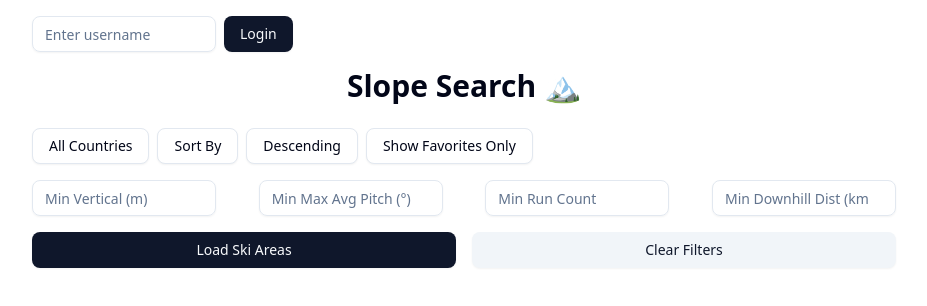
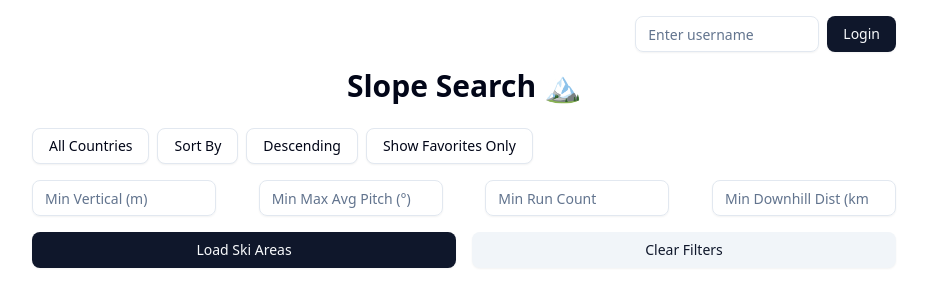
Before and after one commit to GVonB/slope-search, a React (Vite) app in the folder client/: page / in a window 1280 px wide. Shown: the top 306 px of the page, without its empty margins (176-1103 px from the left). Built offline with nearby package versions, Linux system fonts and the light colour scheme.

Commit message:
Align login items to the right

```diff
--- a/client/src/App.jsx
+++ b/client/src/App.jsx
@@ -120,7 +120,7 @@ function App() {
 
   return (
     <div className="p-4 max-w-4xl mx-auto">
-      <div className="mb-4 flex justify-between items-center">
+      <div className="mb-4 flex justify-end items-center">
         {userId ? (
           <Button disabled variant="secondary">
             Logged in as: {username}
```
